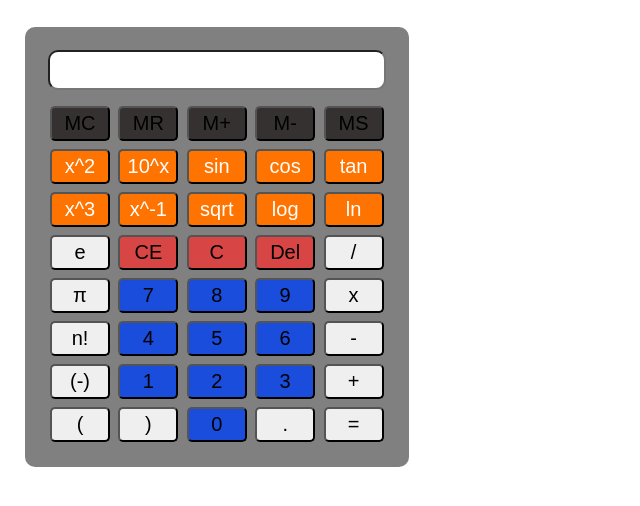
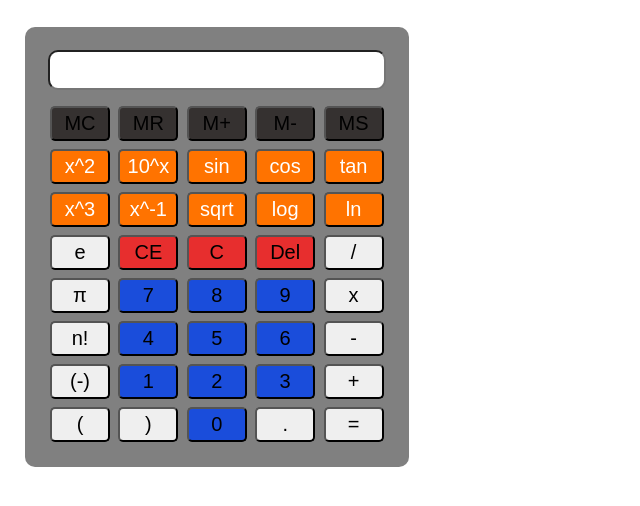
Before and after one commit to SistemasTecTlaxiaco/calculadora-cientifica, a PHP site: page / in a window 1280 px wide. Shown: the part 58-564 px from the top of the page, without its empty margins (0-640 px from the left). Run offline with PHP 8.4, Linux system fonts and the light colour scheme.

Commit message:
Modificamos color 4

```diff
--- a/style.css
+++ b/style.css
@@ -55,5 +55,5 @@ table {
 }
 
 .redbutton {
-    background-color: #d84545;
+    background-color: #e72e2e;
 }
```
